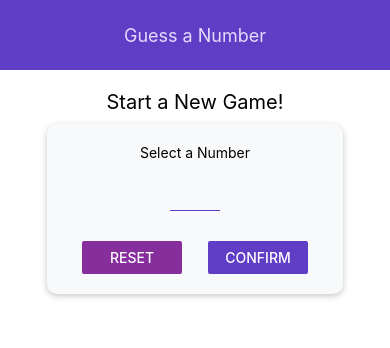
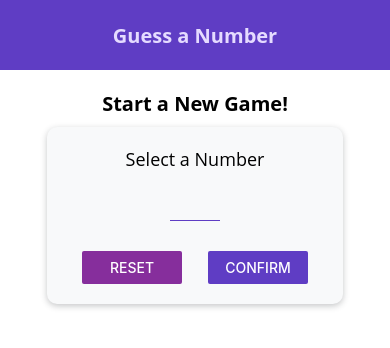
Before and after one commit to anitastamenkovic/Guess-A-Number-React-Native, a React Native app: screen / in a window 390 px wide. Shown: the top 348 px of the page. Built offline with nearby package versions, Linux system fonts and the light colour scheme.

Commit message:
fonts and image

```diff
--- a/components/layout/Header.js
+++ b/components/layout/Header.js
@@ -20,7 +20,9 @@ const styles = StyleSheet.create({
   },
   textHeader: {
     color: Colors.lightPrimary,
-    fontSize: 18,
+    fontFamily: 'Open Sans',
+    fontSize: 20,
+    fontWeight: 'bold',
   },
 });
 
--- a/components/layout/Input.js
+++ b/components/layout/Input.js
@@ -12,6 +12,7 @@ const styles = StyleSheet.create({
     borderBottomColor: Colors.primary,
     borderBottomWidth: 1,
     marginVertical: 10,
+    fontFamily: 'Open Sans',
   },
 });
 
--- a/components/layout/NumberContainer.js
+++ b/components/layout/NumberContainer.js
@@ -24,6 +24,8 @@ const styles = StyleSheet.create({
   number: {
     color: Colors.accent,
     fontSize: 22,
+    fontFamily: 'Open Sans',
+    fontWeight: 'bold',
   },
 });
 
--- a/components/screens/GameOverScreen.js
+++ b/components/screens/GameOverScreen.js
@@ -1,13 +1,15 @@
 import React from 'react';
-import {StyleSheet, View, Text, Button} from 'react-native';
+import {StyleSheet, View, Text, Button, Image} from 'react-native';
 import Colors from '../../constants/colors';
+import DefaultStyles from '../../constants/default-styles';
 
 const GameOverScreen = ({roundsNumber, userNumber, onRestart}) => {
   return (
     <View style={styles.screen}>
-      <Text>Game is Over!</Text>
-      <Text>{roundsNumber}</Text>
-      <Text>Number was: {userNumber}</Text>
+      <Text style={DefaultStyles.text}>Game is Over!</Text>
+      <View style={styles.imageContainer}><Image style={styles.image} resizeMode='cover' source={require('../../assets/success.png')} /></View>
+      <Text style={DefaultStyles.text}>Number of rounds: {roundsNumber}</Text>
+      <Text style={DefaultStyles.text}>Number was: {userNumber}</Text>
       <Button title="NEW GAME" onPress={onRestart} />
     </View>
   );
@@ -19,6 +21,19 @@ const styles = StyleSheet.create({
     justifyContent: 'center',
     alignItems: 'center',
   },
+  imageContainer: {
+    width: 300,
+    height: 300,
+    borderRadius: 150,
+    borderWidth: 3,
+    borderColor: Colors.grey,
+    marginVertical: 20,
+    overflow: 'hidden',
+  },
+  image: {
+    width: '100%',
+    height: '100%',
+  }
 });
 
 export default GameOverScreen;
--- a/components/screens/GameScreen.js
+++ b/components/screens/GameScreen.js
@@ -4,6 +4,7 @@ import {StyleSheet, View, Text, Button, Alert} from 'react-native';
 import NumberContainer from '../layout/NumberContainer';
 import Card from '../layout/Card';
 import Colors from '../../constants/colors';
+import DefaultStyles from '../../constants/default-styles';
 
 const generateRandomNumber = (min, max, exclude) => {
   min = Math.ceil(min);
@@ -58,7 +59,7 @@ const GameScreen = ({userChoice, onGameOver}) => {
   return (
     <View style={styles.screen}>
       <Card style={styles.card}>
-        <Text>Opponent's Guess</Text>
+        <Text style={DefaultStyles.text}>Opponent's Guess</Text>
         <NumberContainer number={currentGuess} />
         <View style={styles.btnContainer}>
           <Button
@@ -97,6 +98,7 @@ const styles = StyleSheet.create({
   },
   btn: {
     width: 100,
+    fontFamily: 'Open Sans',
   },
 });
 
--- a/components/screens/StartGameScreen.js
+++ b/components/screens/StartGameScreen.js
@@ -13,6 +13,7 @@ import Card from '../layout/Card';
 import Input from '../layout/Input';
 import NumberContainer from '../layout/NumberContainer';
 import Colors from '../../constants/colors';
+import DefaultStyles from '../../constants/default-styles';
 
 const StartGameScreen = props => {
   const [enteredValue, setEnteredValue] = useState('');
@@ -55,9 +56,9 @@ const StartGameScreen = props => {
   return (
     <TouchableWithoutFeedback onPress={keyboardDismiss}>
       <View style={styles.screen}>
-        <Text style={styles.title}>Start a New Game!</Text>
+        <Text style={DefaultStyles.titleText}>Start a New Game!</Text>
         <Card style={styles.inputContainer}>
-          <Text>Select a Number</Text>
+          <Text style={DefaultStyles.text}>Select a Number</Text>
           <Input
             style={styles.input}
             blurOnSubmit
@@ -87,7 +88,7 @@ const StartGameScreen = props => {
         </Card>
         {confirmed && (
           <Card style={styles.outputContainer}>
-            <Text>You selected</Text>
+            <Text style={DefaultStyles.text}>You selected</Text>
             <NumberContainer number={selectedNumber} />
             <Button
               title="START GAME"
@@ -107,10 +108,6 @@ const styles = StyleSheet.create({
     padding: 10,
     alignItems: 'center',
   },
-  title: {
-    fontSize: 20,
-    marginVertical: 10,
-  },
   inputContainer: {
     width: 300,
     maxWidth: '80%',
@@ -124,11 +121,14 @@ const styles = StyleSheet.create({
   },
   btn: {
     width: 100,
+    fontFamily: 'Open Sans',
   },
   input: {
     width: 50,
     textAlign: 'center',
     marginBottom: 30,
+    fontFamily: 'Open Sans',
+    fontSize: 18,
   },
   outputContainer: {
     marginTop: 20,
--- /dev/null
+++ b/constants/default-styles.js
@@ -0,0 +1,14 @@
+import {StyleSheet} from 'react-native';
+
+export default StyleSheet.create({
+  text: {
+    fontFamily: 'Open Sans',
+    fontSize: 18,
+  },
+  titleText: {
+    fontFamily: 'Open Sans',
+    fontSize: 20,
+    fontWeight: 'bold',
+    marginVertical: 10,
+  }
+});
```
Also changed, not shown: assets/success.png (added), 2 other files (tests, documents, lock files or other folders).
